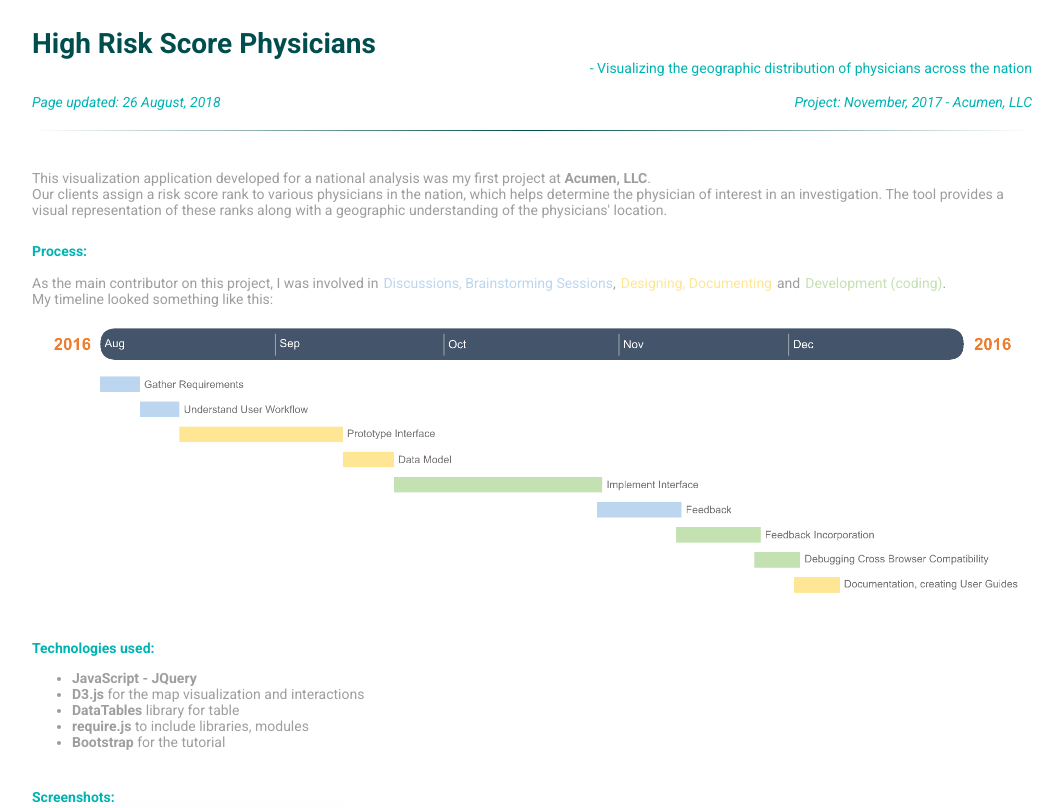
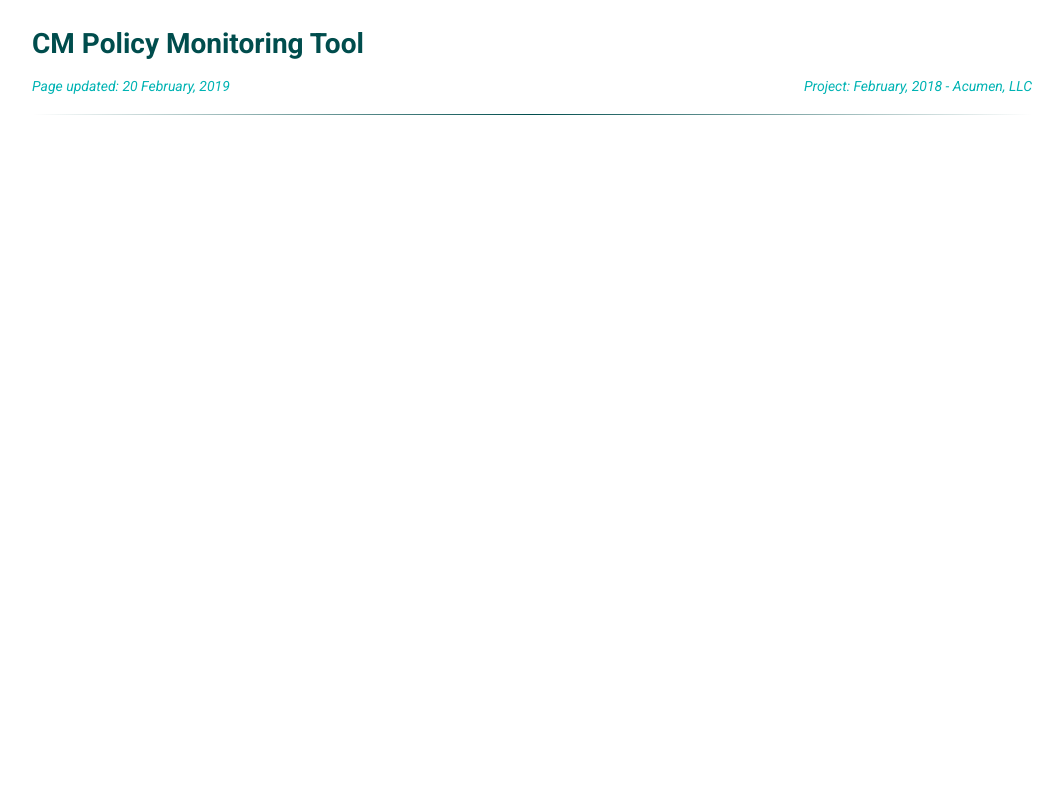
Before and after one commit to valangar/acumen-projects, a plain HTML site: page cba_project/index.html in a window 1280 px wide. Shown: the top 808 px of the page, without its empty margins (108-1171 px from the left). Drawn offline with nearby package versions, Linux system fonts and the light colour scheme; files whose address does not match are found by name.

Commit message:
updated cba project

```diff
--- a/cba_project/index.html
+++ b/cba_project/index.html
@@ -2,7 +2,7 @@
 <html lang = "en">
     <head>
 		<meta charset="UTF-8" name="viewport" content="width=device-width, initial-scale=1.0">
-		<title>High Risk Physicians</title>
+		<title>CM Policy Monitoring Tool</title>
 		<link rel="shortcut icon" href="../va_logo.png"/>
 		<link rel="stylesheet" href="./main.css">
 		<link href="https://fonts.googleapis.com/css?family=Roboto:300,300i,400,400i,500,500i,700,700i,900,900i" rel="stylesheet">
@@ -11,15 +11,16 @@
     <body>
 		<div id="main-container">
 			<div class = "title">
-				<h1>High Risk Score Physicians </h1>
-				<h4 class="float-right">- Visualizing the geographic distribution of physicians across the nation</h4>
+				<h1>CM Policy Monitoring Tool </h1>
+				<h4 class="float-right"></h4>
 				<div class = "dates">
-					<div id="date">Page updated: 26 August, 2018</div>
-					<div id="proj-date-loc">Project: November, 2017 - Acumen, LLC</div>
+					<div id="date">Page updated: 20 February, 2019</div>
+					<div id="proj-date-loc">Project: February, 2018 - Acumen, LLC</div>
 				</div>
 			</div>
 			<hr>
 			<br><br>
+			<!--
 			<div id="intro-container">
 				<div id="intro-p">
 					This visualization application developed for a national analysis was my first project at <a class="text-link" href="https://www.acumenllc.com/">Acumen, LLC</a>. <br>
@@ -133,7 +134,7 @@
 					</div>
 				</div>
 			</div>
-			<!-- The Modal/Lightbox -->
+
 			<div id="myModal" class="modal">
 				<span class="close cursor" onclick="closeModal()">&times;</span>
 				<div class="modal-content">
@@ -171,17 +172,17 @@
 					<img src="./images/HRSP_tutorial.png" style="width:100%">
 				</div>
 
-				<!-- Next/previous controls -->
+
 				<a class="prev" onclick="plusSlides(-1)">&#10094;</a>
 				<a class="next" onclick="plusSlides(1)">&#10095;</a>
 
-				<!-- Caption text -->
+
 				<div class="caption-container">
 					<p id="caption"></p>
 				</div>
 
 				<div class = "thumbnail-area">
-					<!-- Thumbnail image controls -->
+
 					<div class="column">
 						<img class="demo" src="./images/b_HRSP_small.png" onclick="currentSlide(1)" alt="Final Tool with the Map View">
 					</div>
@@ -211,7 +212,7 @@
 					</div>
 				</div>
 
-			</div>
+			</div>-->
 		</div>
 		<script src = "./main.js"></script>
 	</body>
```
